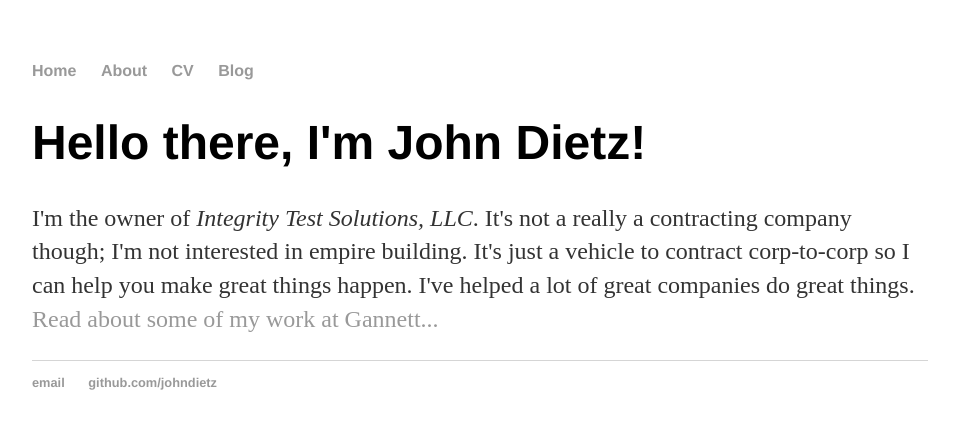
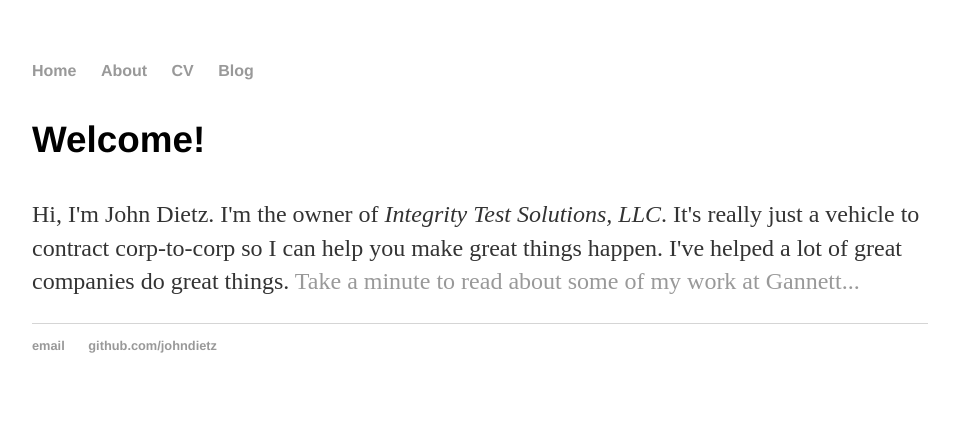
Before and after one commit to relentlessdev/relentlessdev.github.io, a Jekyll site: the page built from index.html, in a window 1280 px wide. Shown: the top 429 px of the page, without its empty margins (160-1119 px from the left). Built offline with Jekyll 4.4.1, drawn with Linux system fonts in a browser that asks for light colours.

Commit message:
adjustment for gannett and landing page

```diff
--- a/index.html
+++ b/index.html
@@ -4,6 +4,6 @@ title: John Dietz, Relentless Dev
 ---
 
 <div class="blurb">
-	<h1>Hello there, I'm John Dietz!</h1>
-	<p>I'm the owner of <em>Integrity Test Solutions, LLC</em>. It's not a really a contracting company though; I'm not interested in empire building. It's just a vehicle to contract corp-to-corp so I can help you make great things happen. I've helped a lot of great companies do great things. <a href="/about">Read about some of my work at Gannett...</a></p>
+	<h3>Welcome!</h3>
+	<p>Hi, I'm John Dietz. I'm the owner of <em>Integrity Test Solutions, LLC</em>. It's really just a vehicle to contract corp-to-corp so I can help you make great things happen. I've helped a lot of great companies do great things. <a href="/gannett">Take a minute to read about some of my work at Gannett...</a></p>
 </div>
```
Also changed, not shown: about/index.html (deleted, +0 -15 lines), gannett/index.html (added, +18 -0 lines).
